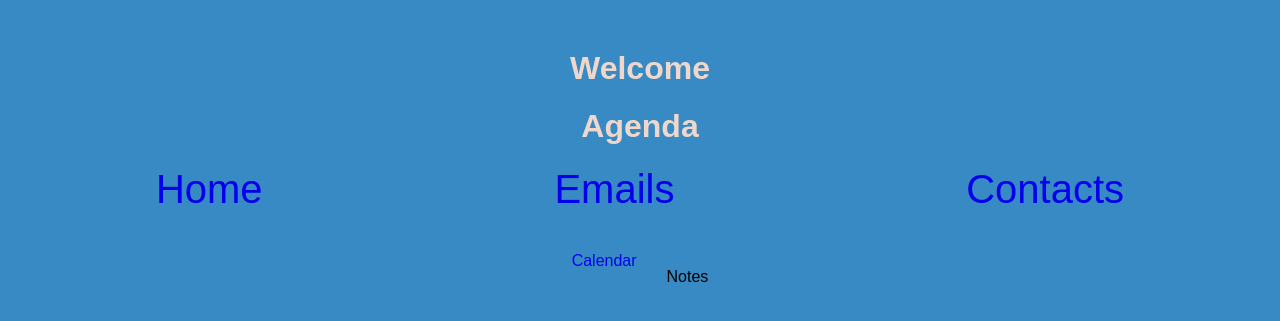
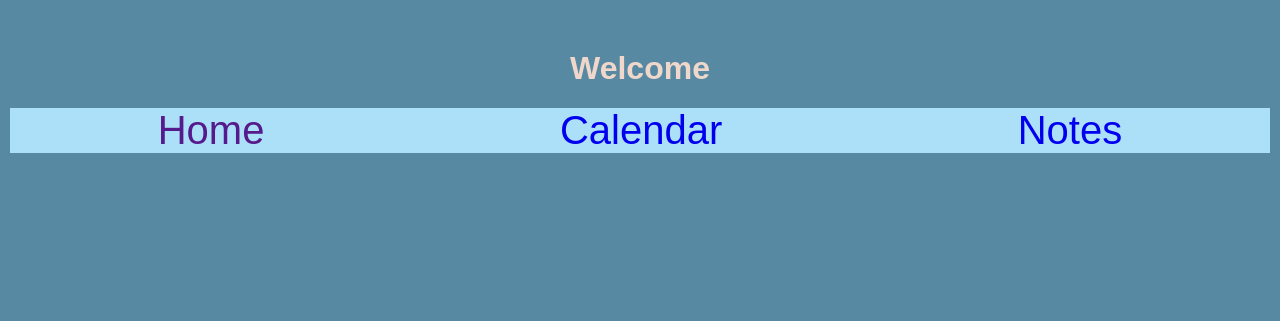
Before and after one commit to ktzwong/2911-Agile-Project, a Flask app: page / in a window 1280 px wide. Shown: the top 321 px of the page. Run offline with Flask 3, Linux system fonts and the light colour scheme.

Commit message:
updated css and home, need to add notes url

```diff
--- a/static/home.css
+++ b/static/home.css
@@ -5,29 +5,14 @@ a:hover {
 h1 {
     text-align: center;
     color: #EFD8CB;
+    font-size-adjust: inherit;
 }
 
 body {
     font-family: Arial, sans-serif;
     text-align: center;
     margin-top: 50px;
-    background-color: #388AC4;
-}
-
-
-.container {
-    display: flex;
-    justify-content: center;
-    gap: 30px;
-    margin-top: 40px;
-}
-
-a.box {
-    text-decoration: none;
-    color: inherit;
-    display: flex;
-    justify-content: center;
-    align-items: center;
+    background-color: #5789A2;
 }
 
 ul {
@@ -36,7 +21,7 @@ ul {
     padding: 0;
     display: flex;
     justify-content: space-around;
-
+    background-color: #ACE0F9;
 }
 
 a {
@@ -46,21 +31,3 @@ a {
 nav {
     font-size: 40px;
 }
-nav.hover {
-    color: red
-}
-
-.navbar ul {
-    list-style-type: none;
-    background-color: hsl(0, 0%, 25%);
-    padding: 0px;
-    margin: 0px;
-}
-
-.navbar a{
-    color: white;
-    text-decoration: none;
-    padding: 15px;
-    display: block;
-    text-align: center;
-}
--- a/templates/home.html
+++ b/templates/home.html
@@ -8,24 +8,13 @@
 </head>
 <body>
     <h1> Welcome </h1>
-
-    <h1> Agenda </h1>
     <div class="nav"></div>
     <nav>
         <ul>
-          <li><a href="#home">Home</a></li>
-          <li><a href="#services">Emails</a></li>
-          <li><a href="#contact">Contacts</a></li>
+          <li><a href="">Home</a></li>
+          <li><a href="{{ url_for('calendar_view') }}">Calendar</a></li>
+          <li><a href="{{ url_for('calendar_view') }}">Notes</a></li> <!--Need to add URL for Notes-->
         </ul>
     </nav>
-
-    <div class="container">
-        <div class="box">
-            <a href="{{ url_for('calendar_view') }}">Calendar</a>
-        </div>
-        <a href="notes.html" class="box">
-            <p>Notes</p>
-        </a>
-    </div>
 </body>
 </html>
```
